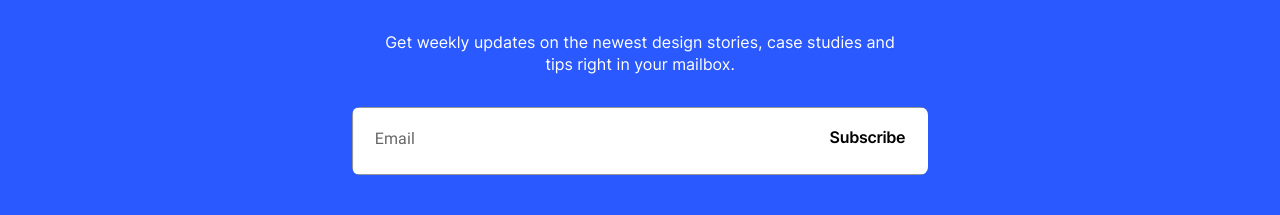
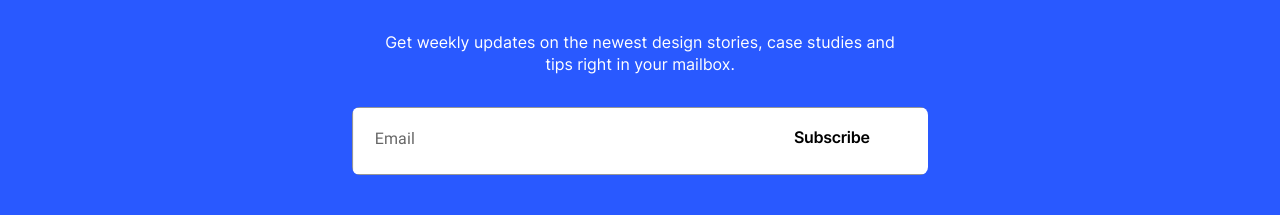
Before and after one commit to Shravankumar1989/CloudScore-React, a React (Create React App) app: page /blog in a window 1280 px wide. Shown: the part 2541-2756 px from the top of the page. Built offline with nearby package versions, Linux system fonts and the light colour scheme.

Commit message:
Apply CSS for email subscribe V2

```diff
--- a/src/pages/Blog/index.jsx
+++ b/src/pages/Blog/index.jsx
@@ -279,12 +279,13 @@ const BlogPage = () => {
                 <div className="flex flex-row items-center justify-between w-[99%] md:w-full">
                   <TextField size="" className="text-gray-100 text-lg" InputProps={{ disableUnderline: true }}
                     id="standard-basic" variant="standard" label="Email"/>
-                  <Text
-                    className="text-base text-black-900_01 tracking-[-0.29px] mt-[12px]"
-                    size="txtInterSemiBold16"
+                  <Button
+                    className="cursor-pointer font-semibold min-w-[147px] text-base text-center text-black-900_01 tracking-[-0.29px] mt-[12px]"
+                    shape="round"
+                    variant="fill"
                   >
                     Subscribe
-                  </Text>
+                  </Button>
                 </div>
               </div>
             </div>
```
